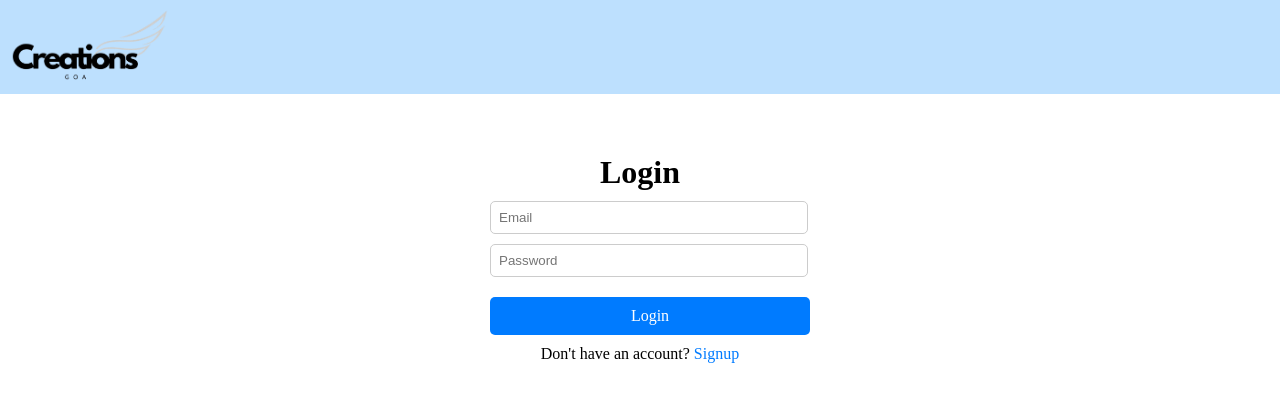
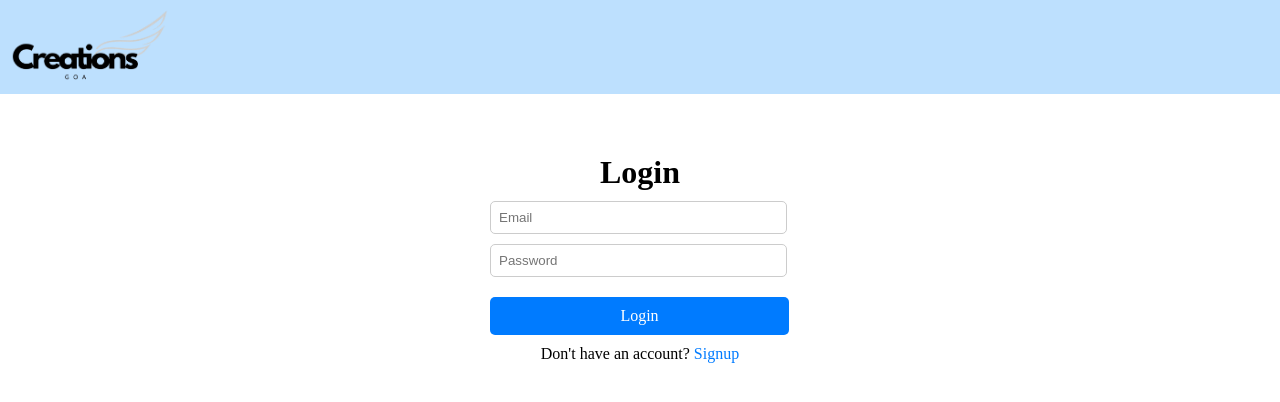
Before and after one commit to roydendsouza31/EventPlanningPlatform, a React (Create React App) app in the folder Frontend/epp_app/: page /login in a window 1280 px wide. Shown: the top 402 px of the page. Built offline with nearby package versions, Linux system fonts and the light colour scheme; the HTML template or start-up script is replaced by a standard one.

Commit message:
Fixed margin

```diff
--- a/Frontend/epp_app/src/components/login/login.css
+++ b/Frontend/epp_app/src/components/login/login.css
@@ -14,7 +14,7 @@
 }
 
 .login input {
-  width: 100%;
+  width: 93%;
   margin-bottom: 10px;
   padding: 8px;
   border: 1px solid #ccc;
@@ -22,7 +22,7 @@
 }
 
 .login .button {
-  width: 100%;
+  width: 93%;
   padding: 10px;
   margin-top: 10px;
   text-align: center;
--- a/Frontend/epp_app/src/components/signup/signup.css
+++ b/Frontend/epp_app/src/components/signup/signup.css
@@ -14,7 +14,7 @@
 }
 
 .signup input {
-  width: 100%;
+  width: 93%;
   margin-bottom: 10px;
   padding: 8px;
   border: 1px solid #ccc;
```
